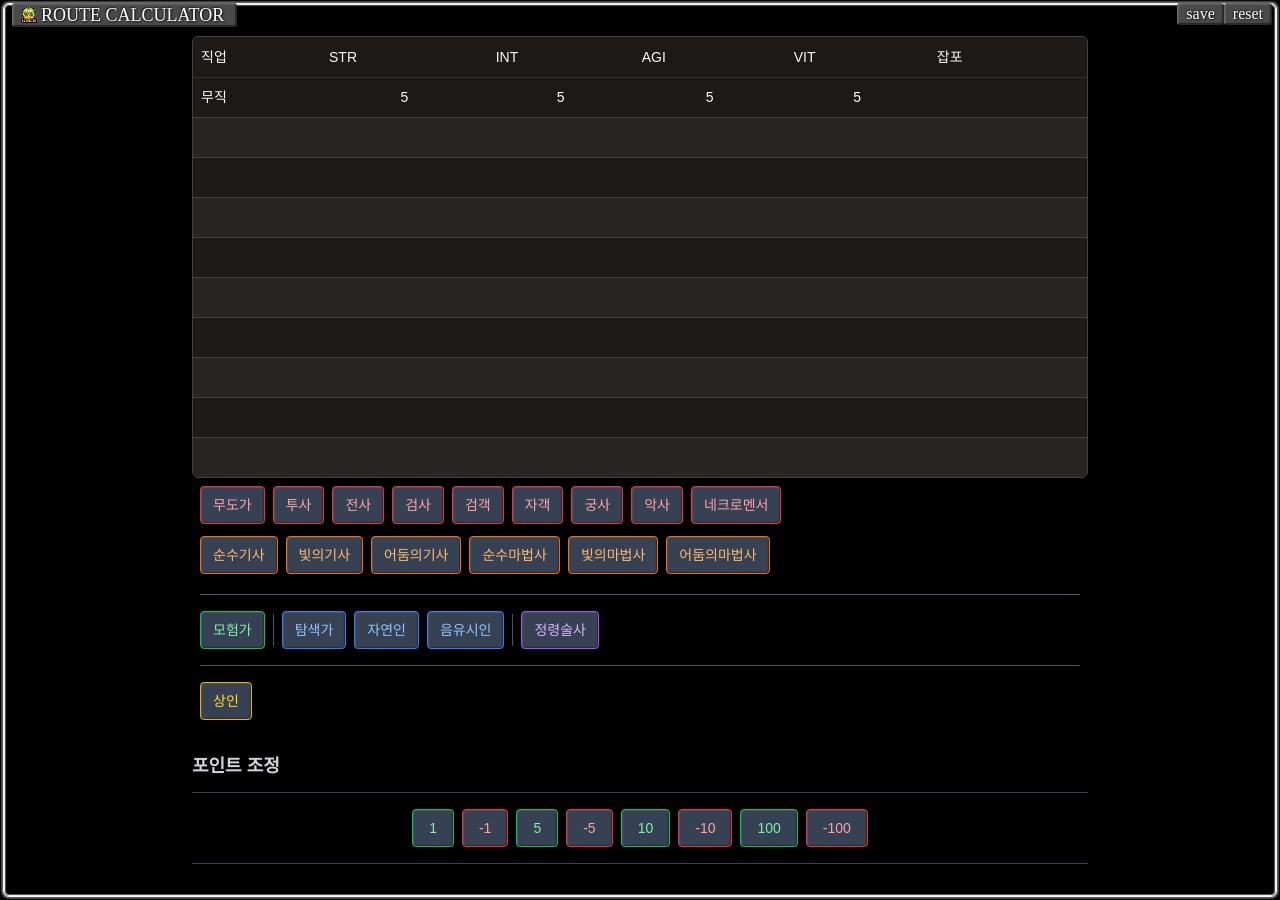
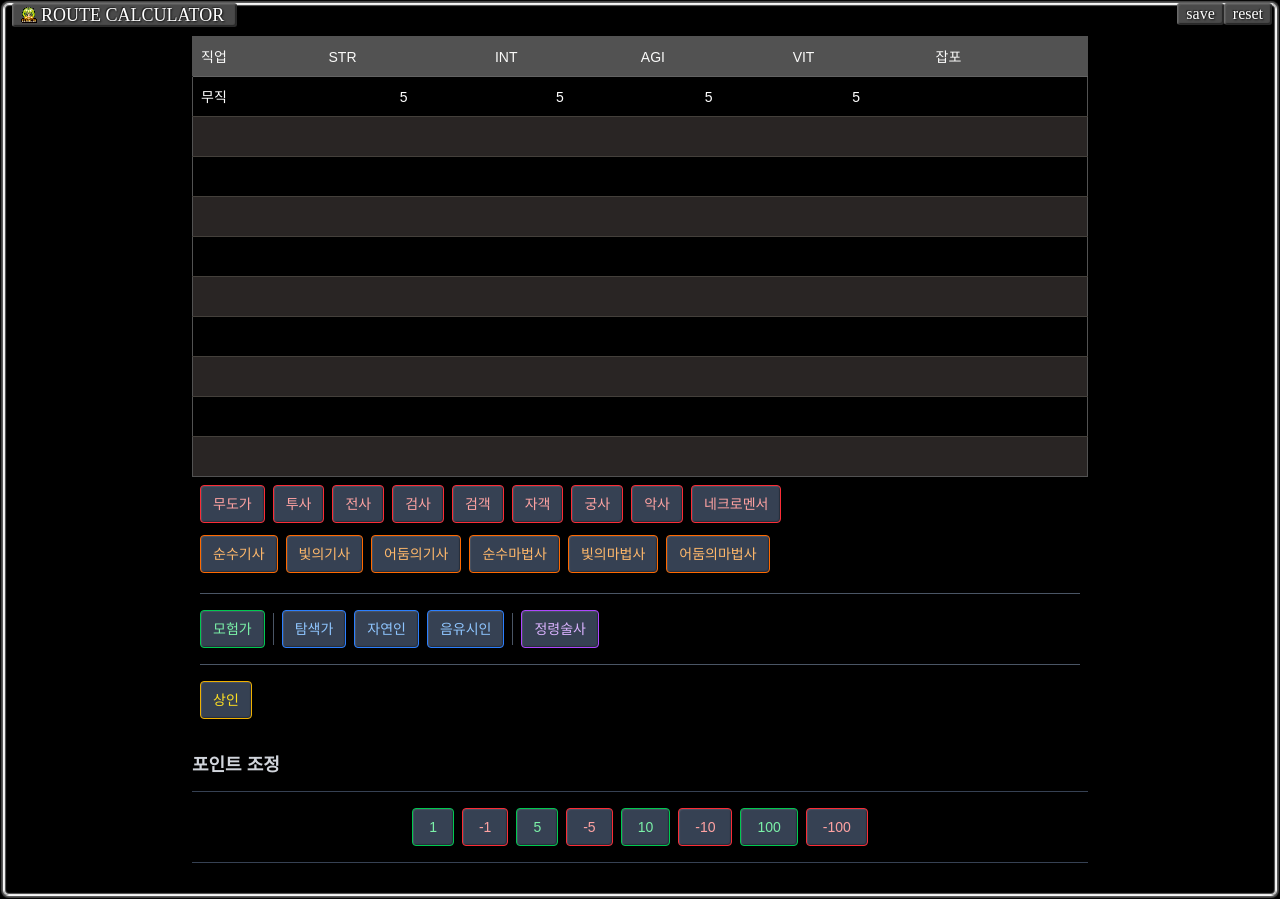
Before and after one commit to ktseo41/route-calculator, a React (Vite) app: page / in a window 1280 px wide. Built offline with nearby package versions, Linux system fonts and the light colour scheme; a web font is replaced by a local one.

Commit message:
feat: 테이블 테마 및 레이아웃 조정
- Table 컴포넌트 클래스에 테두리 및 색상 추가
- TableHeader 배경색 적용
- 불필요한 div 태그 제거로 레이아웃 간소화

```diff
--- a/src/App.tsx
+++ b/src/App.tsx
@@ -141,10 +141,8 @@ export default function App() {
       <div className="max-w-4xl mx-auto min-h-screen">
         {/* Results Table Section */}
         <section>
-          <div className="bg-stone-900 rounded-sm shadow-sm overflow-hidden border border-stone-700">
-            <div className="overflow-x-auto">
-              <Table className="dark w-full text-sm">
-                <TableHeader>
+          <Table className="dark rounded-xs text-sm border-neutral-600 border">
+            <TableHeader className="bg-neutral-600">
               <TableRow>
                 <TableHead>직업</TableHead>
                 <TableHead>STR</TableHead>
@@ -258,8 +256,6 @@ export default function App() {
                   )}
                 </tbody>
               </table> */}
-            </div>
-          </div>
         </section>
 
         {/* Utility Bar */}
```
Lines whose indentation alone changed are shown as unchanged.
